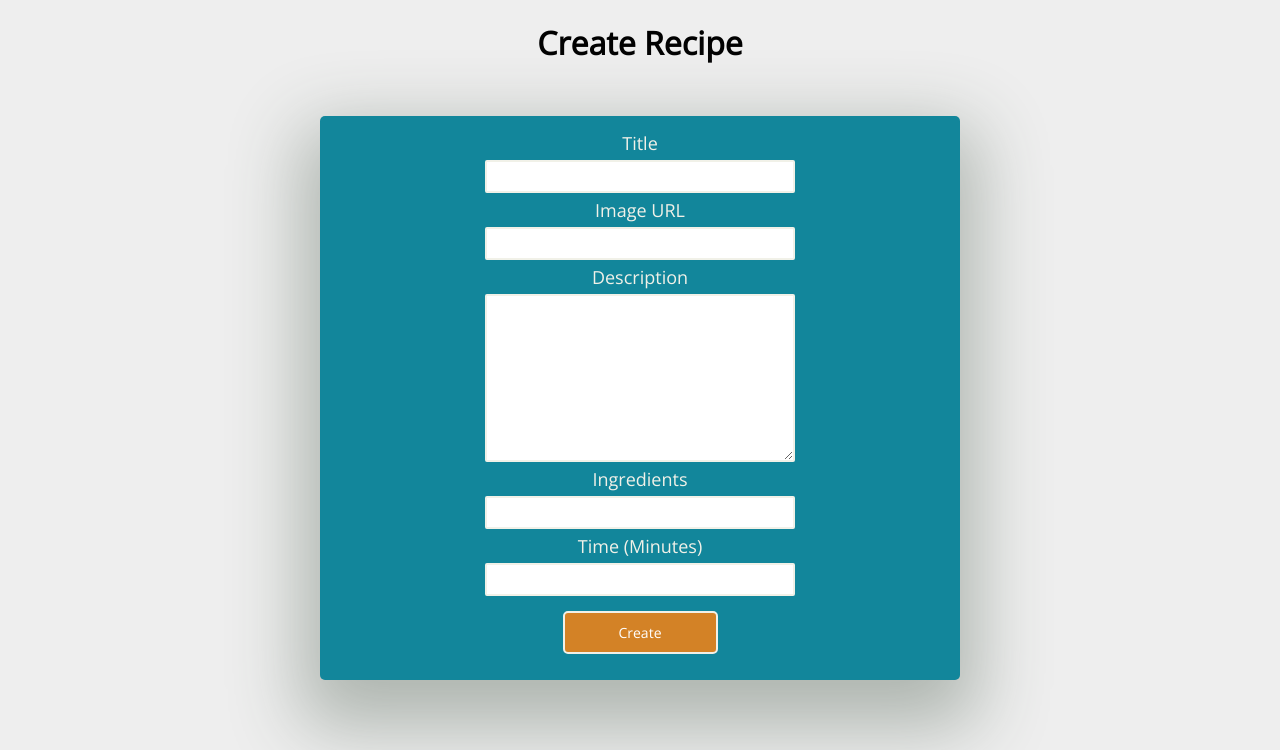
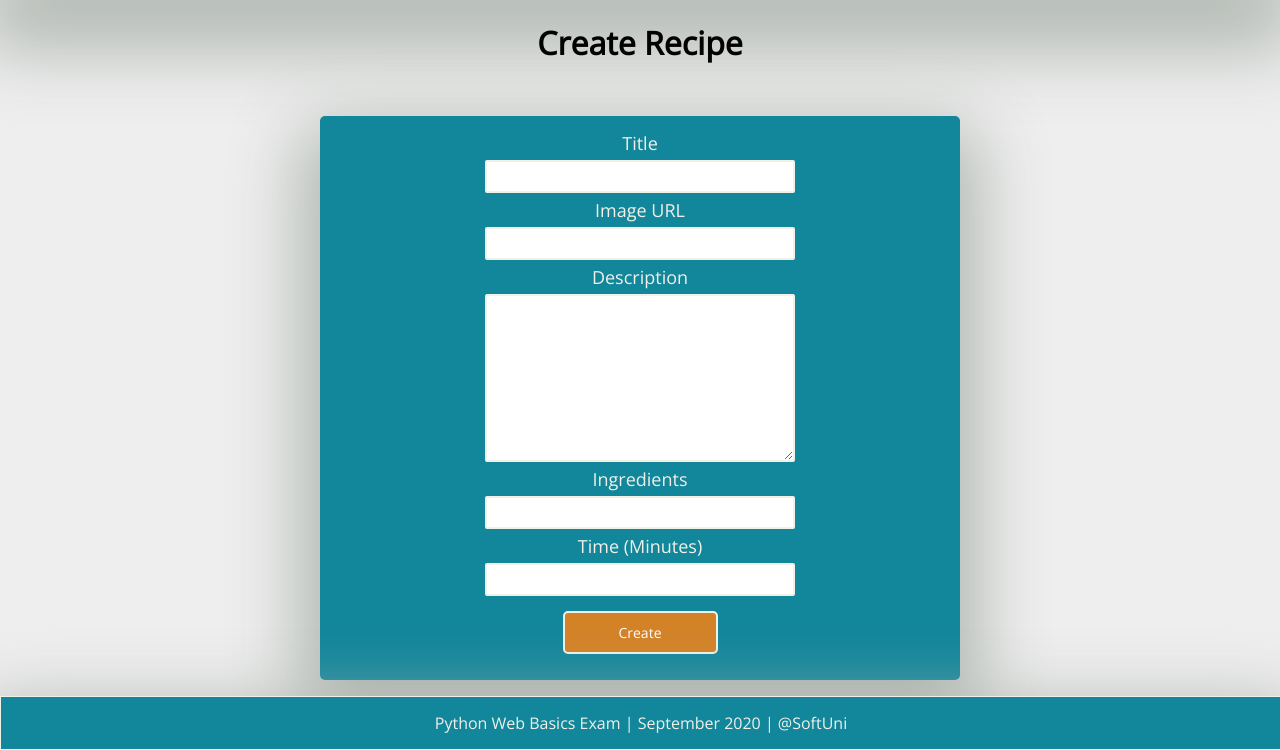
Before and after one commit to ivo-bass/Recipes, a Django app: page /create in a window 1280 px wide. Shown: the part 50-800 px from the top of the page. Run offline with Django 3.2, Linux system fonts and the light colour scheme.

Commit message:
added footer, readme, requirements

```diff
--- /dev/null
+++ b/requirements.txt
@@ -0,0 +1,4 @@
+asgiref==3.3.4
+Django==3.2.4
+pytz==2021.1
+sqlparse==0.4.1
--- a/static/css/style.css
+++ b/static/css/style.css
@@ -1,4 +1,5 @@
 @import url('https://fonts.googleapis.com/css2?family=Open+Sans&display=swap');
+
 body {
     background: #eeeeee;
     font-family: 'Open Sans', sans-serif;
@@ -8,6 +9,9 @@ body {
 
 nav {
     background: #12869b;
+    -webkit-box-shadow: -1px 29px 73px 18px rgba(174, 181, 175, 1);
+    -moz-box-shadow: -1px 29px 73px 18px rgba(174, 181, 175, 1);
+    box-shadow: -1px 29px 73px 18px rgba(174, 181, 175, 1);
 }
 
 nav ul {
@@ -181,3 +185,20 @@ small {
     padding-left: 10px;
     padding-right: 20px;
 }
+
+footer {
+    position: fixed;
+    bottom: 0;
+    background: #12869b;
+    width: 100%;
+    padding: 15px 0;
+    border: solid 1px #f1f1e8;
+    -webkit-box-shadow: -1px 29px 73px 18px rgba(174, 181, 175, 1);
+    -moz-box-shadow: -1px 29px 73px 18px rgba(174, 181, 175, 1);
+    box-shadow: -1px 29px 73px 18px rgba(174, 181, 175, 1);
+}
+
+footer div {
+    text-align: center;
+    color: #f1f1e8;
+}
--- a/templates/base.html
+++ b/templates/base.html
@@ -17,4 +17,7 @@
 {% endblock %}
 
 </body>
+
+{% include 'footer.html' %}
+
 </html>
--- /dev/null
+++ b/templates/footer.html
@@ -0,0 +1,3 @@
+<footer>
+    <div>Python Web Basics Exam | September 2020 | @SoftUni</div>
+</footer>
```
Also changed, not shown: README.md (added), db.sqlite3, 1 other file.
